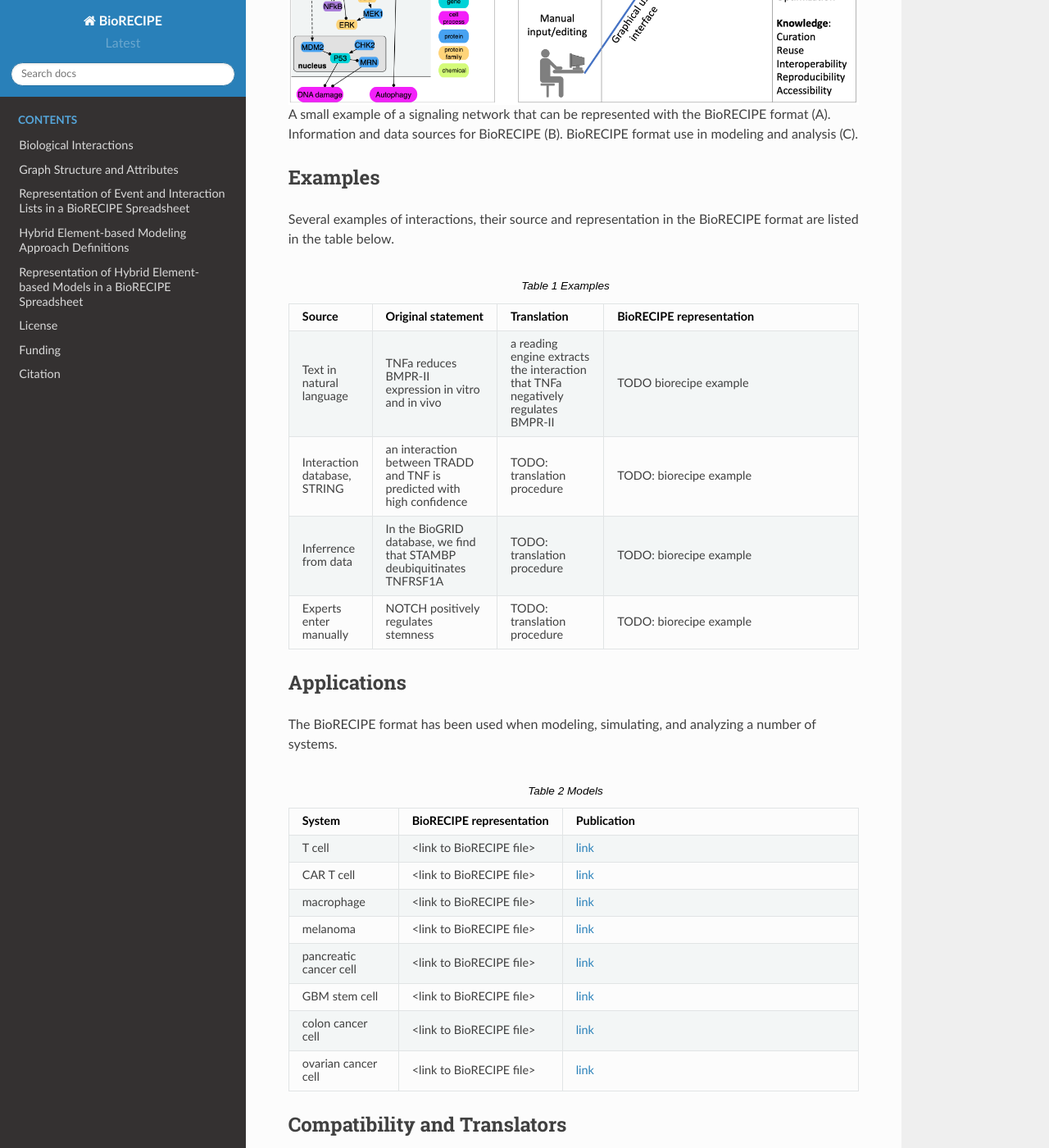
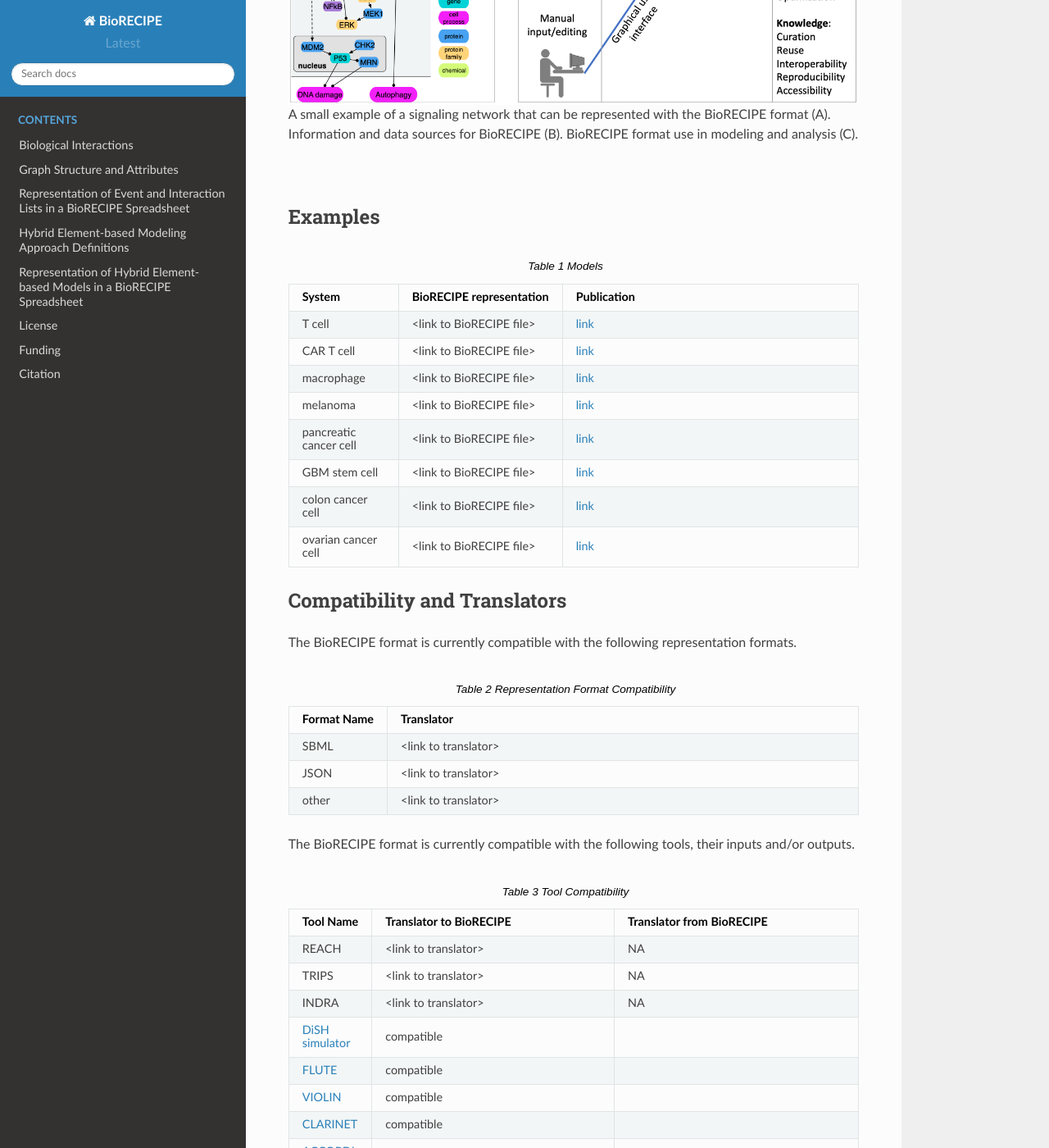
Before and after one commit to pitt-miskov-zivanov-lab/BioRECIPE, a Sphinx documentation site: the page built from docs/index.rst, in a window 1280 px wide and 1400 px high, scrolled down 708 px. Shown: the whole window at 82% size. Built offline with Sphinx 7.4.7 and the Read the Docs theme 2.0.0, drawn with Linux system fonts in a browser that asks for light colours.

Commit message:
Update index.rst

```diff
--- a/docs/index.rst
+++ b/docs/index.rst
@@ -16,28 +16,11 @@ The BioRECIPE representation format was introduced to facilitate seamless human-
 
 A small example of a signaling network that can be represented with the BioRECIPE format (A). Information and data sources for BioRECIPE (B). BioRECIPE format use in modeling and analysis (C).
 
+|
 
 
 Examples
 ---------------------
-
-Several examples of interactions, their source and representation in the BioRECIPE format are listed in the table below.
-
-.. csv-table:: Examples
-    :header: Source, Original statement, Translation, BioRECIPE representation
-    :widths: 10, 20, 20, 50
-
-    Text in natural language, "TNFa reduces BMPR-II expression in vitro and in vivo", "a reading engine extracts the interaction that TNFa negatively regulates BMPR-II", "TODO biorecipe example"
-    "Interaction database, STRING", an interaction between TRADD and TNF is predicted with high confidence, "TODO: translation procedure", "TODO: biorecipe example"
-    Inferrence from data, "In the BioGRID database, we find that STAMBP deubiquitinates TNFRSF1A", "TODO: translation procedure", "TODO: biorecipe example"
-    Experts enter manually, "NOTCH positively regulates stemness", "TODO: translation procedure", "TODO: biorecipe example"
-
-
-
-Applications
----------------------
-
-The BioRECIPE format has been used when modeling, simulating, and analyzing a number of systems.
 
 .. csv-table:: Models
     :header: System, BioRECIPE representation, Publication
```
